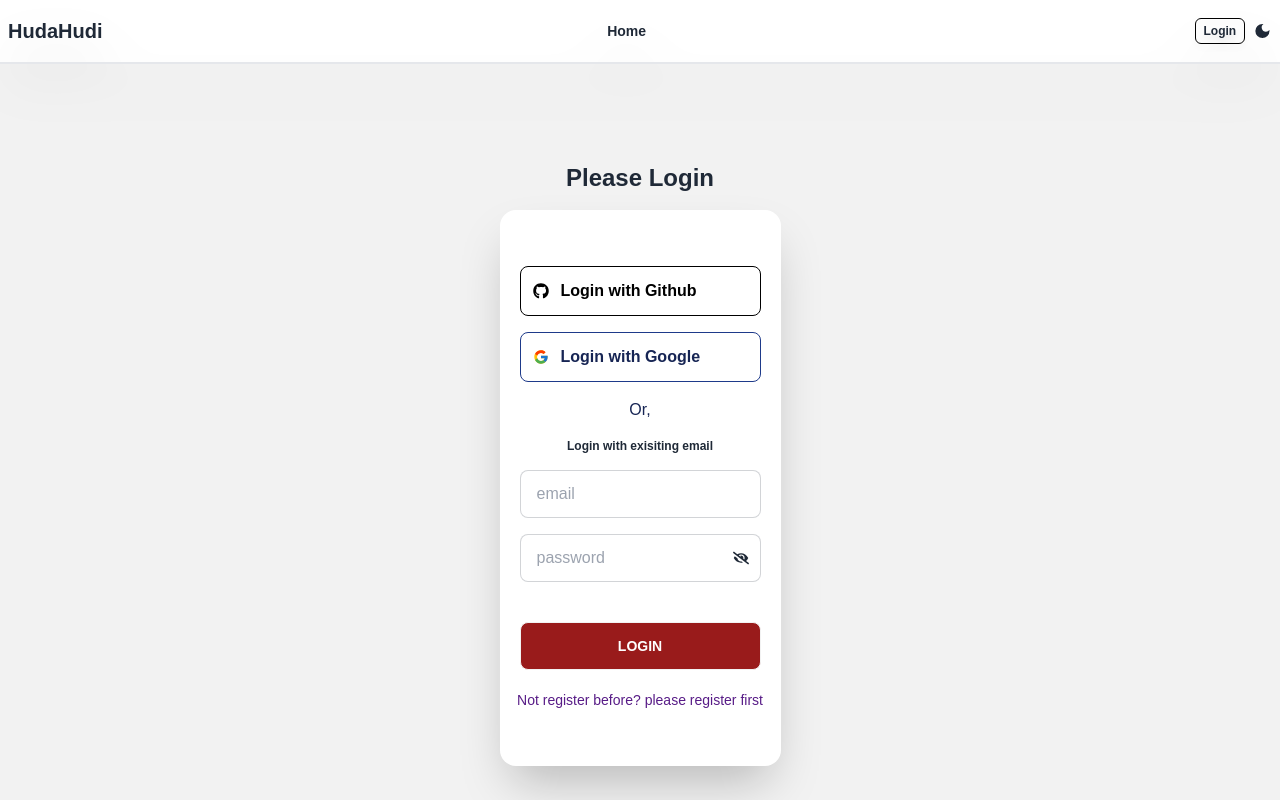
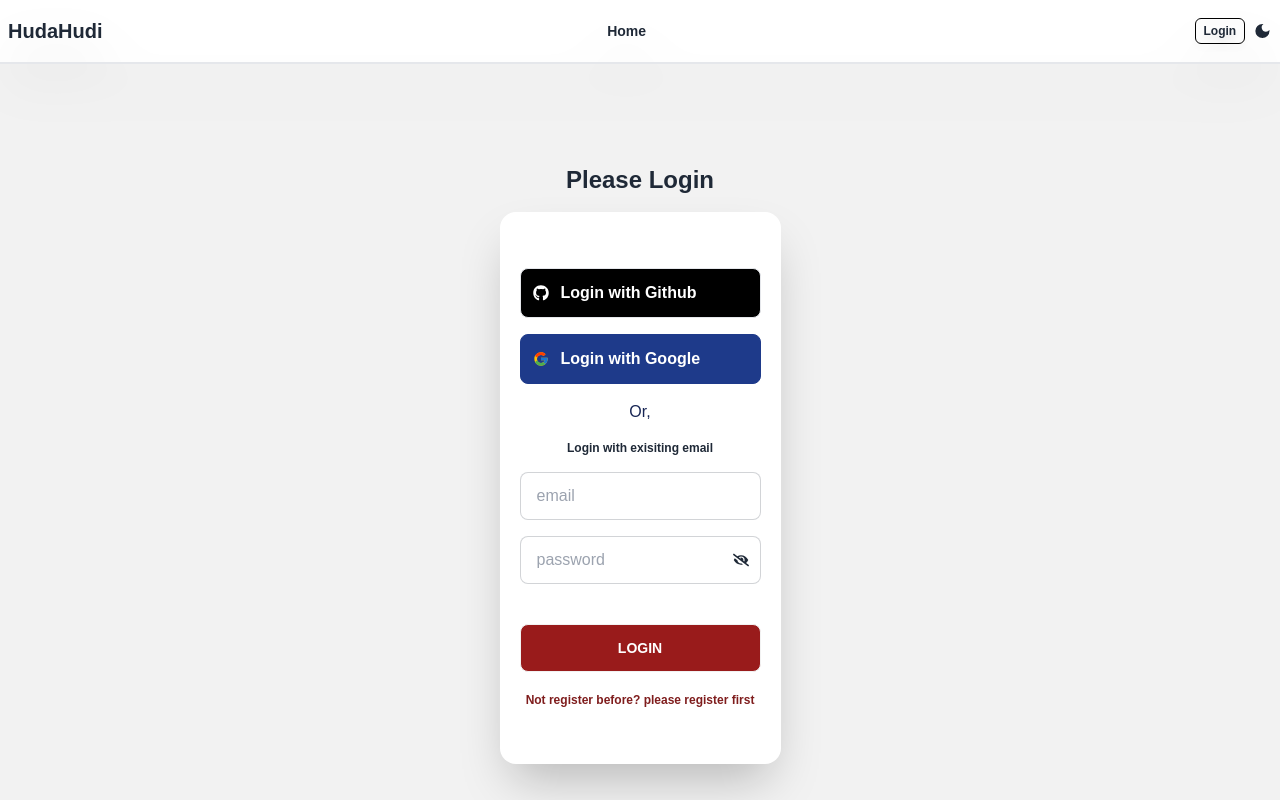
Before and after one commit to devalienbrain/react-auth-mongo-practice-client, a React (Vite) app: page /login in a window 1280 px wide. Shown: the top 800 px of the page. Built offline with nearby package versions, Linux system fonts and the light colour scheme; no server answers.

Commit message:
style added

```diff
--- a/src/Pages/Login/Login.jsx
+++ b/src/Pages/Login/Login.jsx
@@ -27,7 +27,7 @@ const Login = () => {
     signIn(email, password)
       .then((res) => {
         console.log(res.user);
-        toast("WOW! You Are Successfuly Logged In");
+        toast("You Are Successfuly Logged In");
 
         navigate(location?.state ? location.state : "/");
       })
@@ -41,7 +41,7 @@ const Login = () => {
     loginGoogle()
       .then((res) => {
         console.log(res.user);
-        toast("WOW! You Are Successfuly Logged In");
+        toast("You Are Successfuly Logged In");
         navigate(location?.state ? location.state : "/");
       })
       .catch((err) => console.log(err));
@@ -50,7 +50,7 @@ const Login = () => {
     loginGithub()
       .then((res) => {
         console.log(res.user);
-        toast("WOW! You Are Successfuly Logged In");
+        toast("You Are Successfuly Logged In");
         navigate(location?.state ? location.state : "/");
       })
       .catch((err) => console.log(err));
@@ -74,7 +74,7 @@ const Login = () => {
               <div className="mx-auto font-semibold text-center w-full border-black text-black rounded-lg">
                 <button
                   onClick={handleGithubLogin}
-                  className="p-3 border font-bold flex items-center gap-3 w-full rounded-lg border-black hover:bg-black hover:text-white"
+                  className="p-3 border font-bold flex items-center gap-3 w-full rounded-lg hover:bg-white bg-black hover:text-black text-white"
                 >
                   <FaGithub></FaGithub>
                   Login with Github
@@ -83,7 +83,7 @@ const Login = () => {
               <div className="mx-auto font-semibold text-center w-full border-blue-900 text-blue-950 rounded-lg">
                 <button
                   onClick={handleGoogleLogin}
-                  className="p-3 border font-bold flex items-center gap-3 w-full rounded-lg border-blue-900 hover:bg-blue-900 hover:text-white"
+                  className="p-3 border font-bold flex items-center gap-3 w-full rounded-lg border-blue-900 bg-blue-900 hover:text-black text-white"
                 >
                   <FcGoogle></FcGoogle>
                   Login with Google
@@ -122,7 +122,7 @@ const Login = () => {
                 ERROR: {errorMessage}
               </p>
             )}
-            <p className="text-purple-900 text-center text-sm mb-5 px-4">
+            <p className="text-red-900 font-bold text-center text-xs mb-5 px-4">
               Not register before?{" "}
               <Link to="/register"> please register first </Link>
             </p>
```
